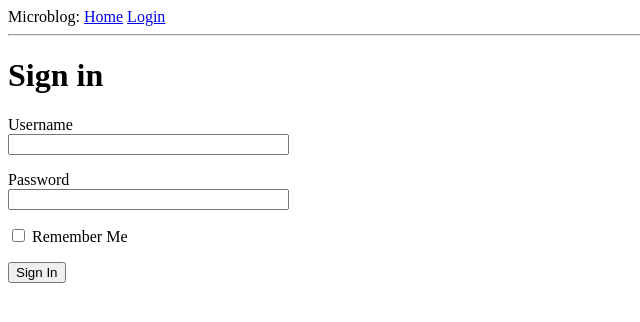
After one commit to Swanger-Iz/microblog, a Flask app: page /login/ in a window 1280 px wide. The commit adds this page. Shown: the top 322 px of the page, without its empty margins (0-640 px from the left). Run offline with Flask 2, Linux system fonts and the light colour scheme.

Commit message:
Make first function - sign in form

```diff
--- a/app/__init__.py
+++ b/app/__init__.py
@@ -1,5 +1,7 @@
 from flask import Flask
+from config import Config
 
 app = Flask(__name__)
+app.config.from_object(Config)
 
 from app import routes
--- /dev/null
+++ b/app/forms.py
@@ -0,0 +1,9 @@
+from flask_wtf import FlaskForm
+from wtforms import StringField, PasswordField, BooleanField, SubmitField
+from wtforms.validators import DataRequired
+
+class LoginForm(FlaskForm):
+    username = StringField('Username', validators=[DataRequired()]) # Username field
+    password = PasswordField('Password', validators=[DataRequired()]) # Password field
+    remember_me = BooleanField('Remember Me') # Checkbutton
+    submit = SubmitField('Sign In') # Sign in - button
--- a/app/routes.py
+++ b/app/routes.py
@@ -1,7 +1,8 @@
 # -*- coding: utf-8 -*-
 
-from flask import render_template
+from flask import render_template, flash, redirect
 from app import app
+from app.forms import LoginForm
 
 @app.route('/')
 @app.route('/index/')
@@ -26,3 +27,16 @@ def index():
         }
     ]
     return render_template('index.html', title='Home', user=user, posts=posts)
+
+# methods=['GET', 'POST'] - форма отправляет браузеру только пост запросы, а на сервер отправляет пост запросы
+@app.route('/login/', methods=['GET', 'POST'])
+def login_form():
+    form = LoginForm()
+    # Логи
+    print(form.username.data, form.password.data, form.remember_me.data)
+    # form.validate_on_submit()
+    # 1. Запускает все варидаторы (форму ввода пользователя, пароля и т.д.)
+    if form.validate_on_submit():
+        flash('Login requested for user {}, remember_me={}'.format(form.username.data, form.remember_me.data)) # flash - исп-ся для вывода сообщений и т.д.
+        return redirect('/index')
+    return render_template('login.html', title='Sign In', form=form)
--- a/app/templates/head.html
+++ b/app/templates/head.html
@@ -7,7 +7,11 @@
         {% endif %}
     </head>
     <body>
-        <div>Microblog: <a href="/index">Home</a></div>
+        <div>
+            Microblog:
+            <a href="/index">Home</a>
+            <a href="/login">Login</a>
+        </div>
         <hr>
         {% block content %}{% endblock %}
     </body>
--- /dev/null
+++ b/app/templates/login.html
@@ -0,0 +1,18 @@
+{% extends "head.html" %}
+
+{% block content %}
+    <h1>Sign in</h1>
+    <form action="" method="POST" novalidate>
+        {{ form.hidden_tag() }}
+        <p>
+            {{ form.username.label }} <br>
+            {{ form.username(size=32) }}
+        </p>
+        <p>
+            {{ form.password.label }}<br>
+            {{ form.password(size=32) }}
+        </p>
+        <p>{{ form.remember_me() }} {{ form.remember_me.label }}</p>
+        <p>{{ form.submit() }}</p>
+    </form>
+{% endblock %}
--- /dev/null
+++ b/config.py
@@ -0,0 +1,4 @@
+import os
+
+class Config(object):
+    SECRET_KEY = os.environ.get('SECRET_KEY') or 'you-will-never-guess'
```
Also changed, not shown: requirements.txt (+18 -0 lines).
